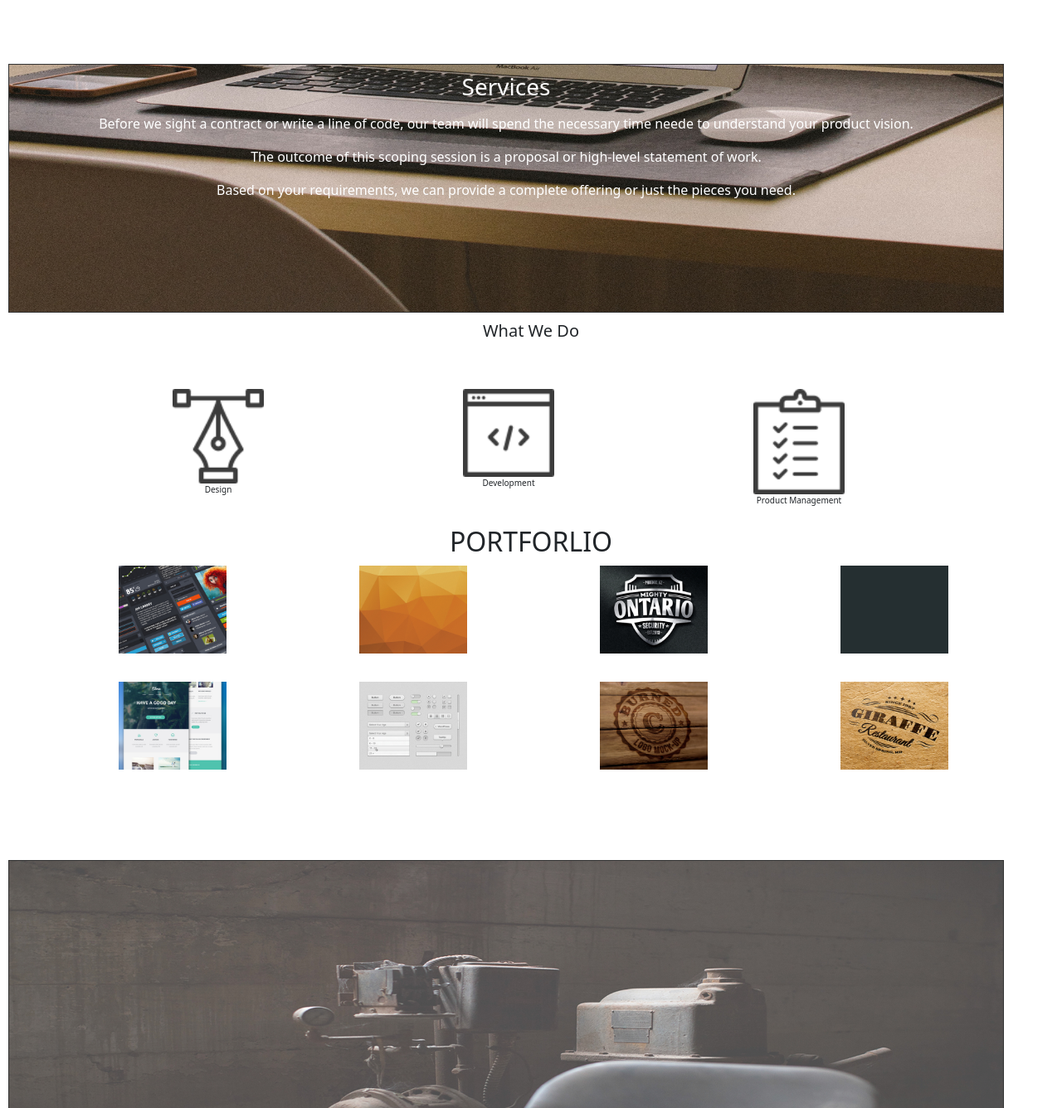
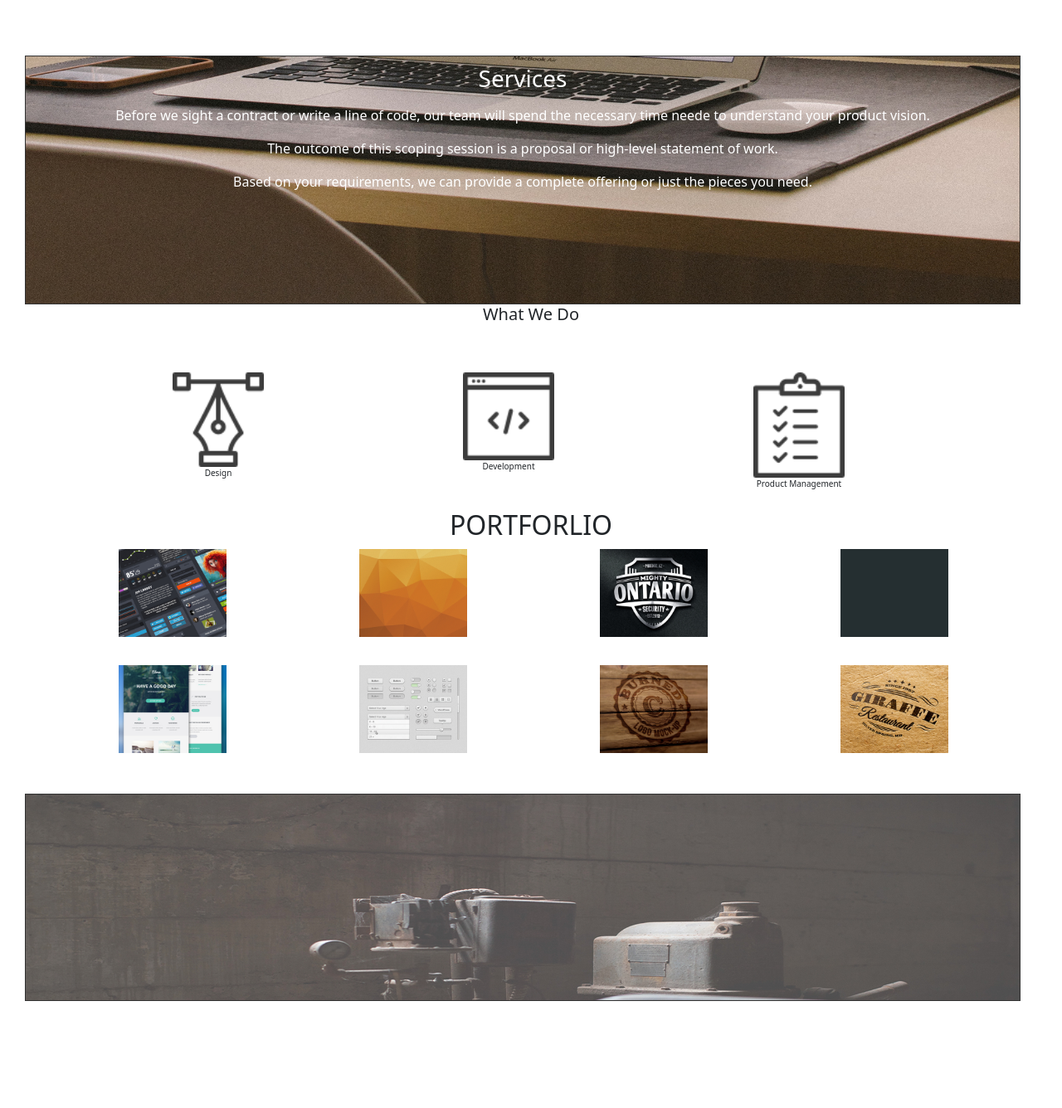
Before and after one commit to enochmaonga/studio, a plain HTML site: page index.html in a window 1280 px wide. Shown: the part 942-2278 px from the top of the page at 83% size. After the commit the page ends 2149 px from the top, so only its background shows below. Drawn offline with nearby package versions, Linux system fonts and the light colour scheme.

Commit message:
adjusting margin for the background images

```diff
--- a/css/delani.css
+++ b/css/delani.css
@@ -14,7 +14,7 @@
     background: url(../img/bgpic.jpg) no-repeat;
     background-size: cover;
     border: 1px solid #333;
-    margin: 10px;
+    margin-left: 30px;
     padding: 10px;
     justify-content: center;
 
@@ -39,7 +39,7 @@
     background: url("../img/s_image.jpg") no-repeat;
     background-size: cover;
     border: 1px solid #333;
-    margin: 10px;
+    margin-left: 30px;
     padding: 10px;
     justify-content: center;
     text-align: center;
@@ -108,14 +108,14 @@
   }
   .contact {
     width: 1200px;
-    height: 300px;
+    height: 250px;
     background: url("../img/c_image.jpg") no-repeat;
     background-size: cover;
     border: 1px solid #333;
     /* margin: 10px; */
     padding: 10px;
-    margin-left: 10px;
+    margin-left: 30px;
     justify-content: center;
     text-align: center;
-    margin-top: 80px;
+    margin-top: 20px;
   }
```
